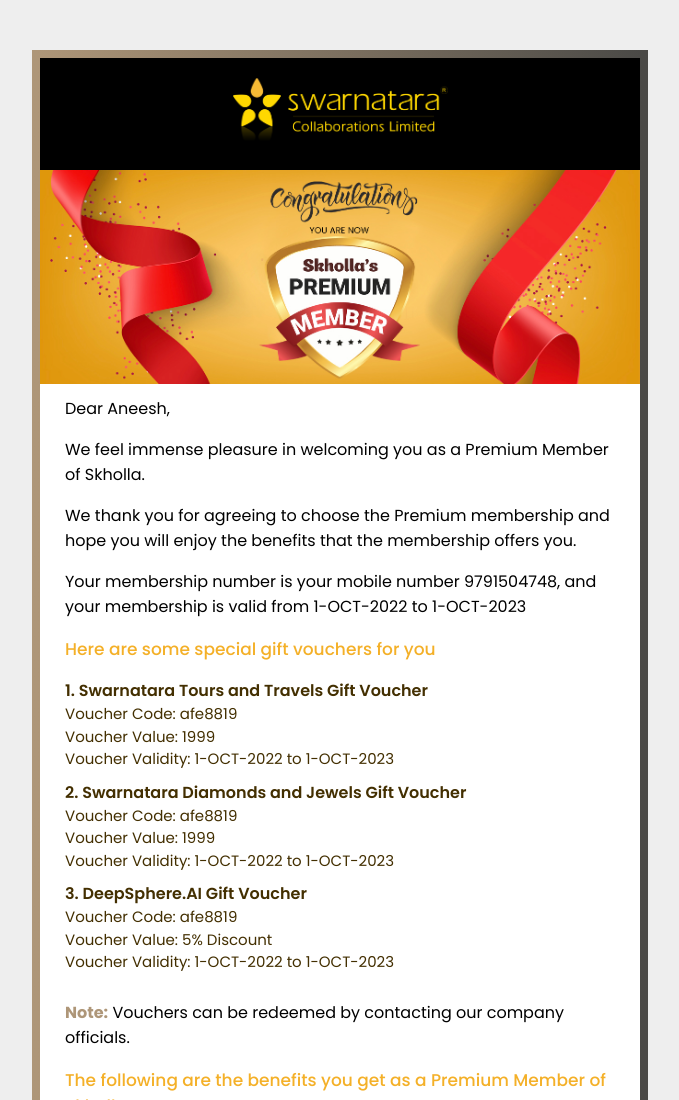
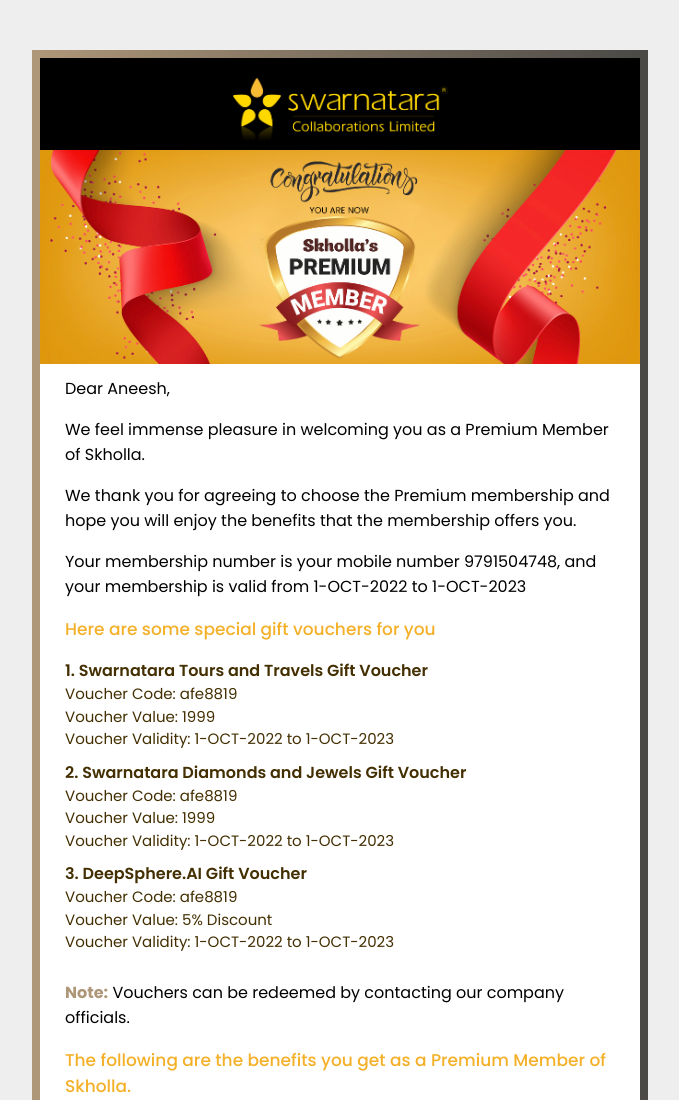
Before and after one commit to uitamil/membership, a plain HTML site: page index.html in a window 1280 px wide. Shown: the top 1100 px of the page, without its empty margins (300-979 px from the left). Drawn offline with Linux system fonts and the light colour scheme.

Commit message:
Update master.css

```diff
--- a/css/master.css
+++ b/css/master.css
@@ -47,7 +47,7 @@ span.hr7 a {
     display: flex;
     justify-content: center;
     width: 600px;
-	padding-bottom: 20px;
+	padding-bottom: 0px;
 	background: #000;
 }
 .hr1 img{
```
